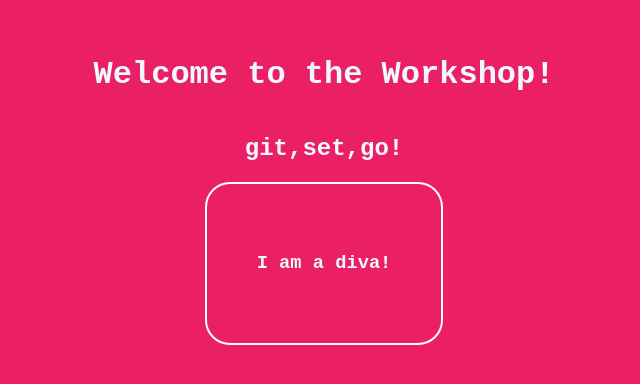
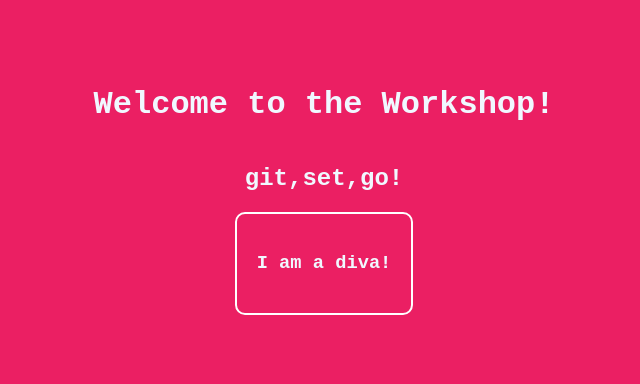
Before and after one commit to BishakhaAlva/Git-Set-Go, a plain HTML site: page index.html in a window 1280 px wide. Shown: the part 218-602 px from the top of the page, without its empty margins (316-956 px from the left). Drawn offline with Linux system fonts and the light colour scheme.

Commit message:
Revert it back to normal

```diff
--- a/index.html
+++ b/index.html
@@ -33,8 +33,8 @@
         }
         .box{
             border: 2px solid white;
-            border-radius: 25px;
-            padding: 50px;
+            border-radius: 10px;
+            padding: 20px;
 
         }
         .box:hover{
```
